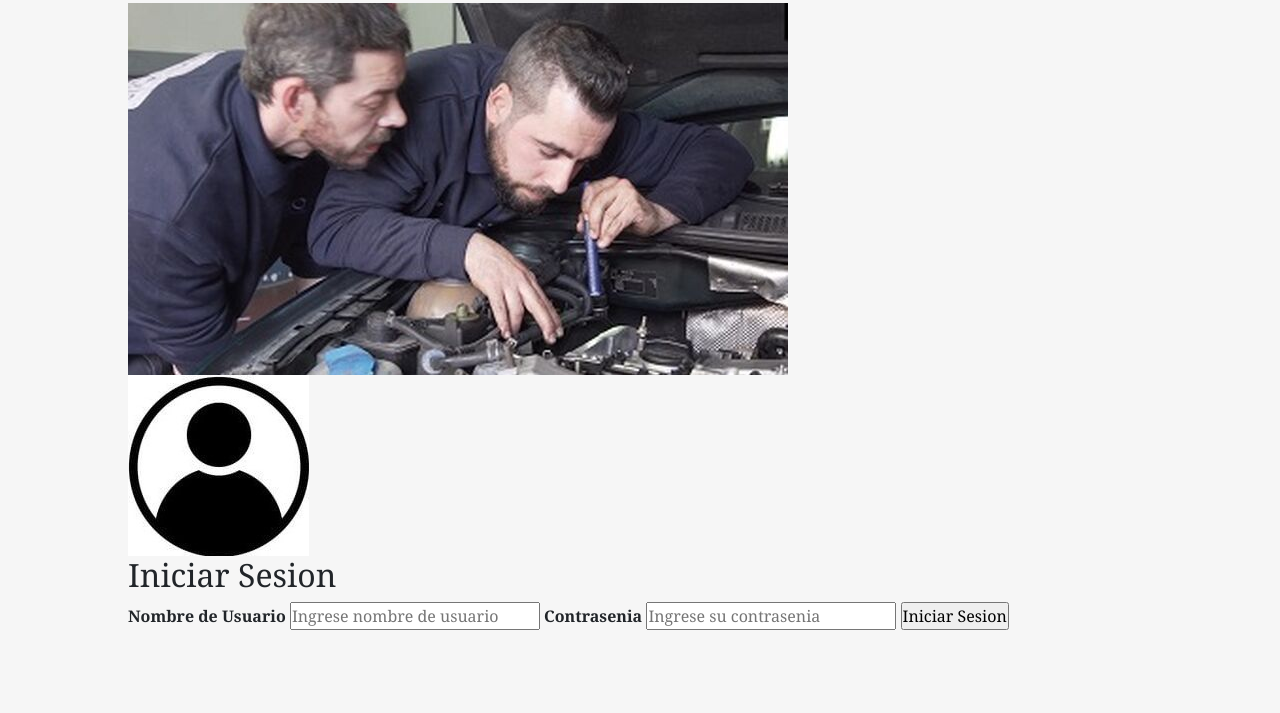
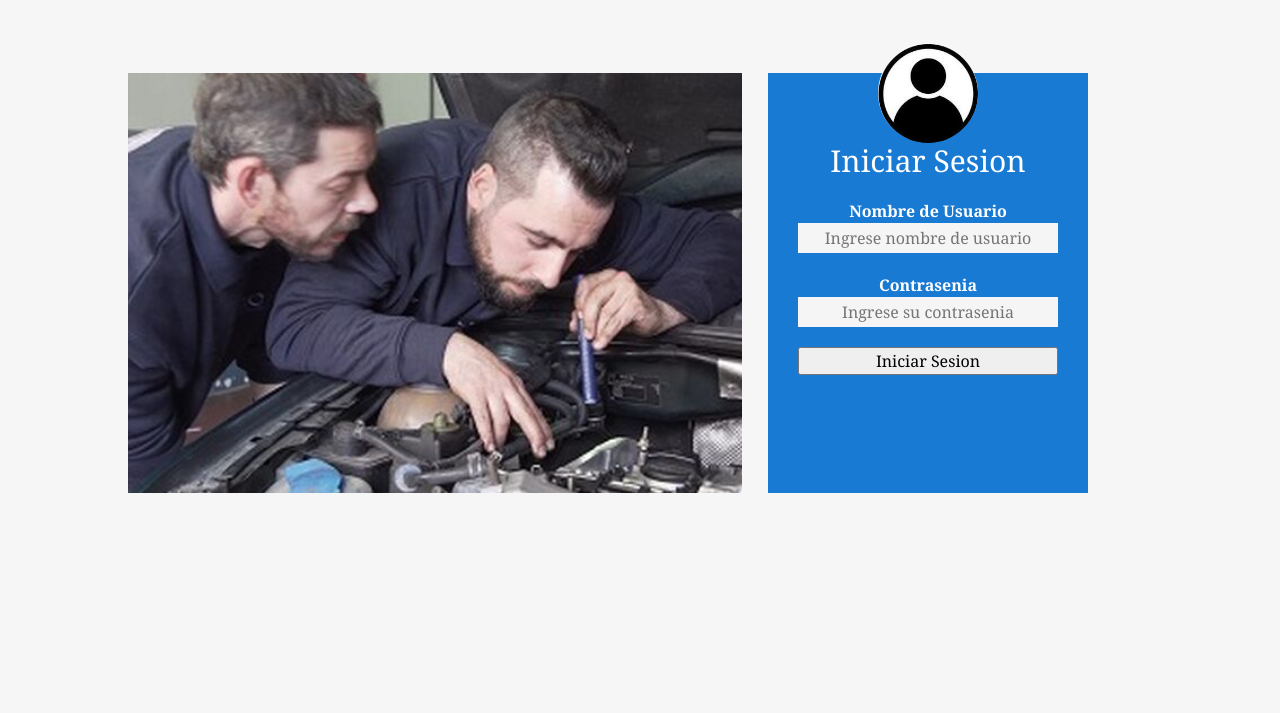
Before and after one commit to wenajote989/taller, a plain HTML site: page inicio_sesion.html in a window 1280 px wide. Shown: the part 87-800 px from the top of the page. Drawn offline with nearby package versions, Linux system fonts and the light colour scheme.

Commit message:
Add files via upload

```diff
--- a/css/estilos.css
+++ b/css/estilos.css
@@ -140,6 +140,72 @@ footer > .logo img {
     margin-left: 3px;
 }
 
+/* Inicio Sesion */
+.img_mecanico {
+    height: 420px;
+    width: 48%;
+    top: 20%;
+    left: 10%;
+    position: absolute;
+}
+
+.img_mecanico img {
+    height: 100%;
+    width: 100%;
+    object-fit: cover;
+}
+
+.contenedor_iniciar_sesion {
+    width: 320px;
+    height: 420px;
+    background: #197AD4;
+    color: white;
+    top: 20%;
+    left: 60%;
+    position: absolute;
+    padding: 70px 30px;
+}
+
+.contenedor_iniciar_sesion img {
+    width: 100px;
+    height: 100px;
+    border-radius: 50%;
+    margin-top: 20px;
+    position: absolute;
+    top: -50px;
+    left: calc(50% - 50px);
+}
+
+.contenedor_iniciar_sesion h2 {
+    margin: 0;
+    padding: 0;
+    padding-bottom: 20px;
+    text-align: center;
+    font-size: 30px;
+}
+
+.contenedor_iniciar_sesion label {
+    display: block;
+    text-align: center;
+    margin: 0;
+    padding: 0;
+}
+
+.contenedor_iniciar_sesion input {
+    width: 100%;
+    margin-bottom: 20px;
+    text-align: center;
+}
+
+.contenedor_iniciar_sesion input[type="text"], input[type="password"] {
+    border: none;
+    border-bottom: 1px #0D2E4F;
+    background: whitesmoke;
+    outline: none;
+    height: 30px;
+}
+
+/* Fin Iniciar Sesion *7
 
 
 /*MEDIA QUERIES*/
```
